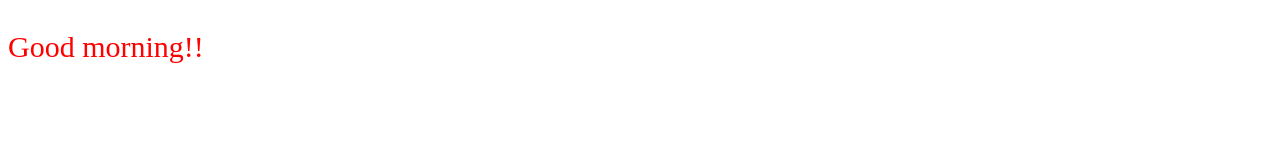
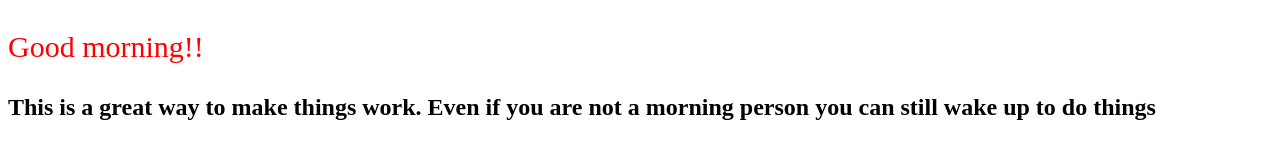
Before and after one commit to Seunfunmib/demo2, a plain HTML site: page index.html in a window 1280 px wide. Drawn offline with Linux system fonts and the light colour scheme.

Commit message:
new h2 added to the html

```diff
--- a/index.html
+++ b/index.html
@@ -9,6 +9,8 @@
 </head>
 <body>
     <p>Good morning!!</p>
+    <h2>This is a great way to make things work. Even if you are not a morning person you can still wake up to do things </h2>
+
 
 </body>
 </html>
```
